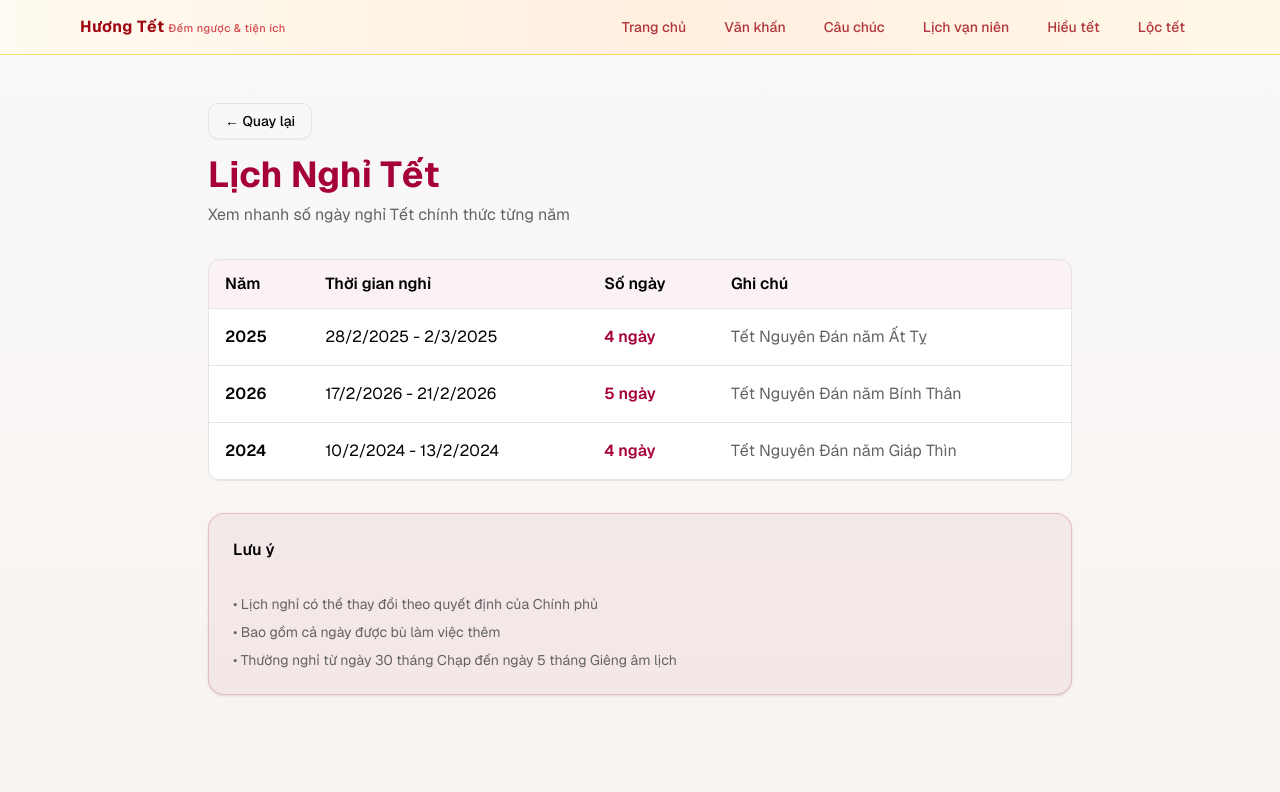
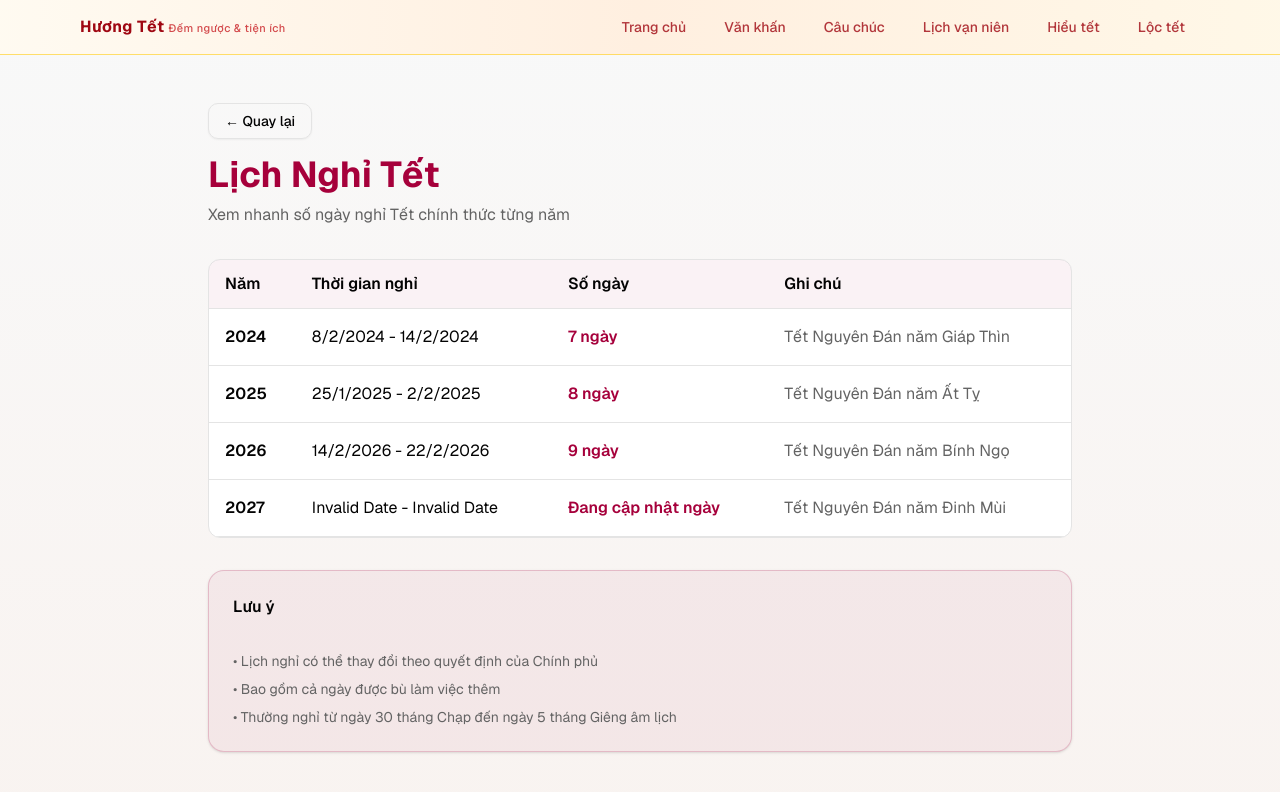
Before and after one commit to penguin131-test/huongtet, a Next.js app: page /lich-nghi-tet in a window 1280 px wide. Shown: the top 792 px of the page. Built offline with nearby package versions, Linux system fonts and the light colour scheme.

Commit message:
Update page.tsx

```diff
--- a/app/lich-nghi-tet/page.tsx
+++ b/app/lich-nghi-tet/page.tsx
@@ -4,25 +4,32 @@ import Link from "next/link"
 
 const holidaySchedules = [
   {
+    year: 2024,
+    tetStart: "2024-02-08",
+    tetEnd: "2024-02-14",
+    days: 7,
+    note: "Tết Nguyên Đán năm Giáp Thìn",
+  },
+  {
     year: 2025,
-    tetStart: "2025-02-28",
-    tetEnd: "2025-03-02",
-    days: 4,
+    tetStart: "2025-01-25",
+    tetEnd: "2025-02-02",
+    days: 8,
     note: "Tết Nguyên Đán năm Ất Tỵ",
   },
   {
     year: 2026,
-    tetStart: "2026-02-17",
-    tetEnd: "2026-02-21",
-    days: 5,
-    note: "Tết Nguyên Đán năm Bính Thân",
+    tetStart: "2026-02-14",
+    tetEnd: "2026-02-22",
+    days: 9,
+    note: "Tết Nguyên Đán năm Bính Ngọ",
   },
   {
-    year: 2024,
-    tetStart: "2024-02-10",
-    tetEnd: "2024-02-13",
-    days: 4,
-    note: "Tết Nguyên Đán năm Giáp Thìn",
+    year: 2027,
+    tetStart: "Đang cập nhật...",
+    tetEnd: "Đang cập nhật...",
+    days: "Đang cập nhật",
+    note: "Tết Nguyên Đán năm Đinh Mùi",
   },
 ]
 
```
